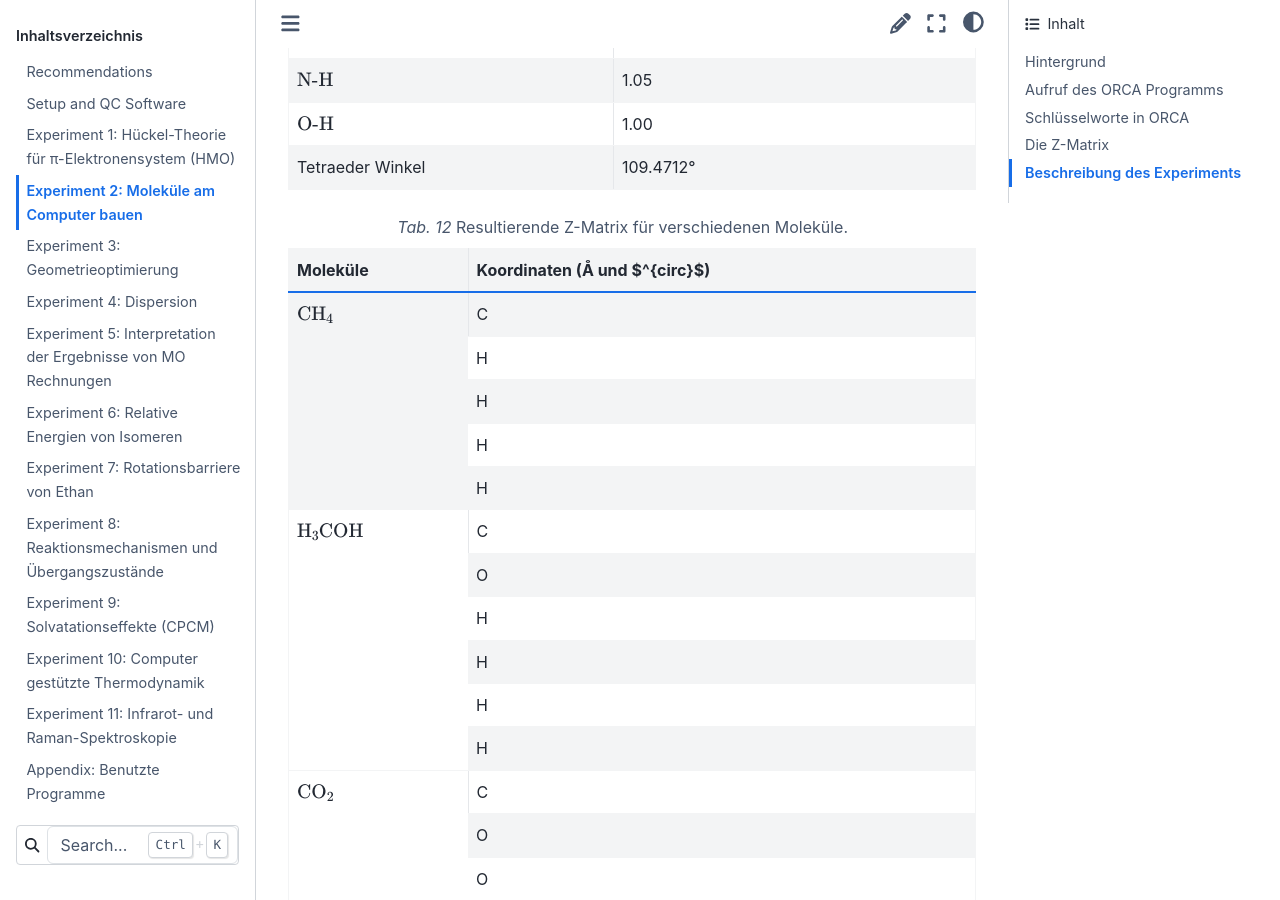
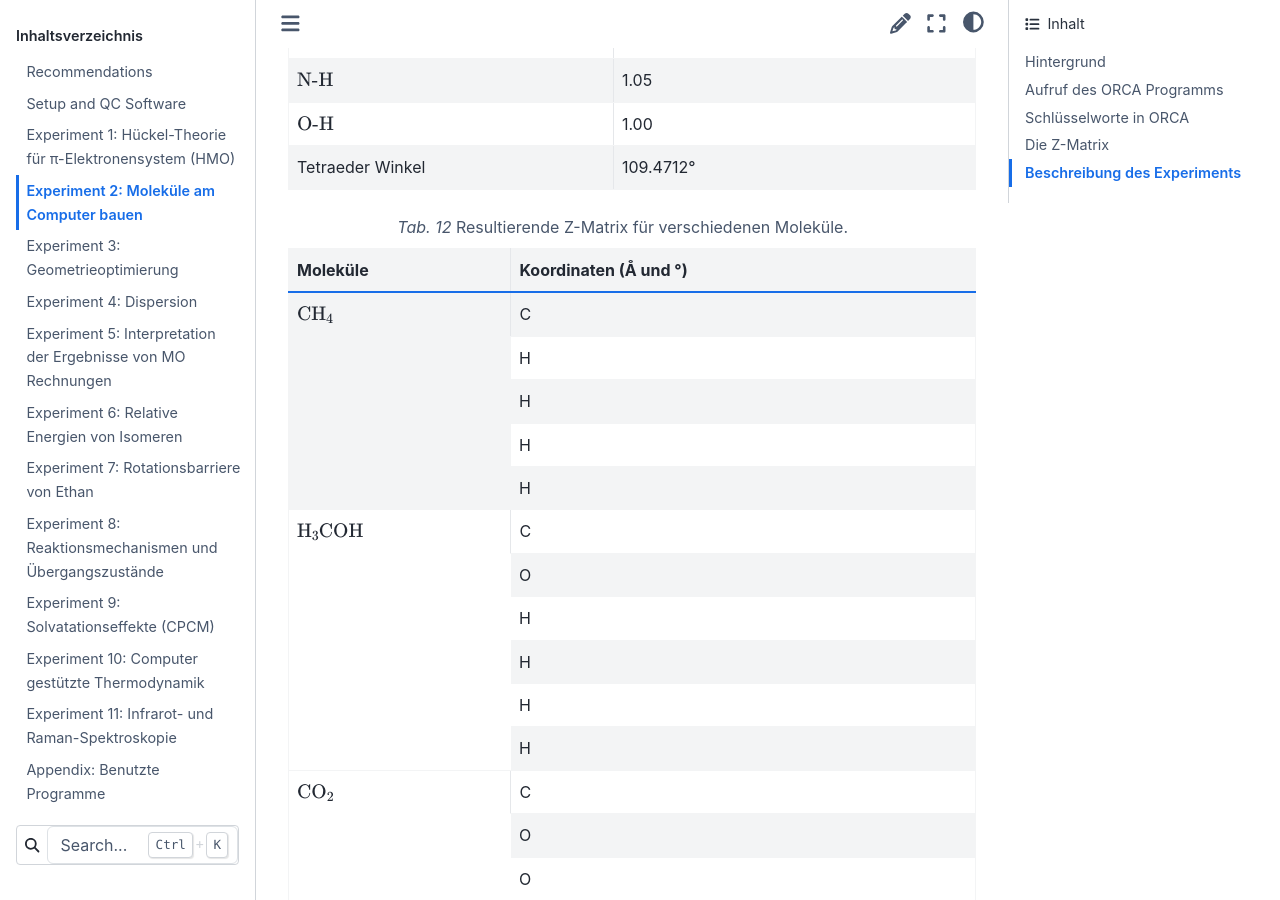
Before and after one commit to grimme-lab/bch616-teaching, a Sphinx documentation site: the page built from doc/ex2_mol_bauen.rst, in a window 1280 px wide and 900 px high, scrolled down 6281 px. Built offline with Sphinx 7.4.7 and the Sphinx Book theme 1.1.4, drawn with Linux system fonts in a browser that asks for light colours.

Commit message:
ex2_mol_bauen.rst fixing issue

```diff
--- a/doc/ex2_mol_bauen.rst
+++ b/doc/ex2_mol_bauen.rst
@@ -278,7 +278,7 @@ Beschreibung des Experiments
    :align: center
 
    +------------------------------+--------------------------------------------------+
-   | Moleküle                     | Koordinaten (|angst| und $^{\circ}$)             |
+   | Moleküle                     | Koordinaten (|angst| und °)                      |
    +==============================+==================================================+
    | :math:`\text{CH}_4`          | C                                                |
    +                              +--------------------------------------------------+
```
